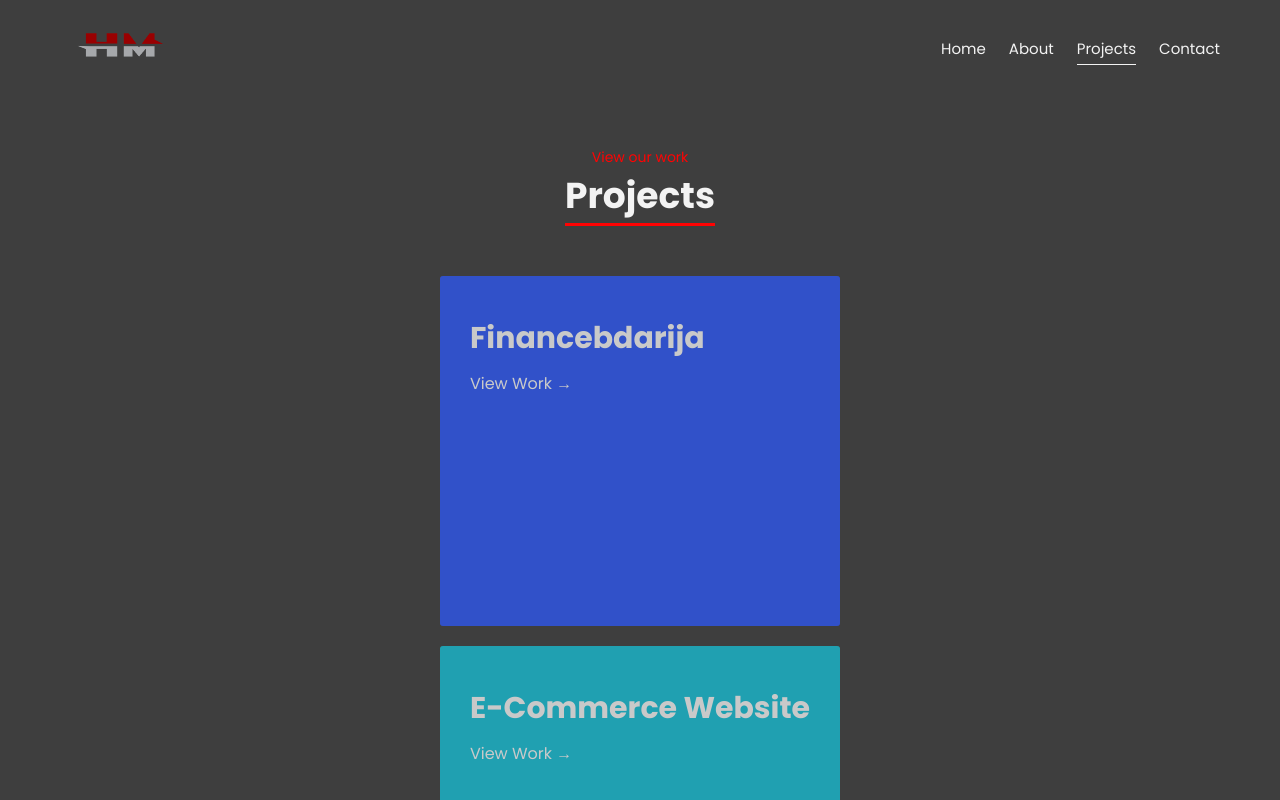
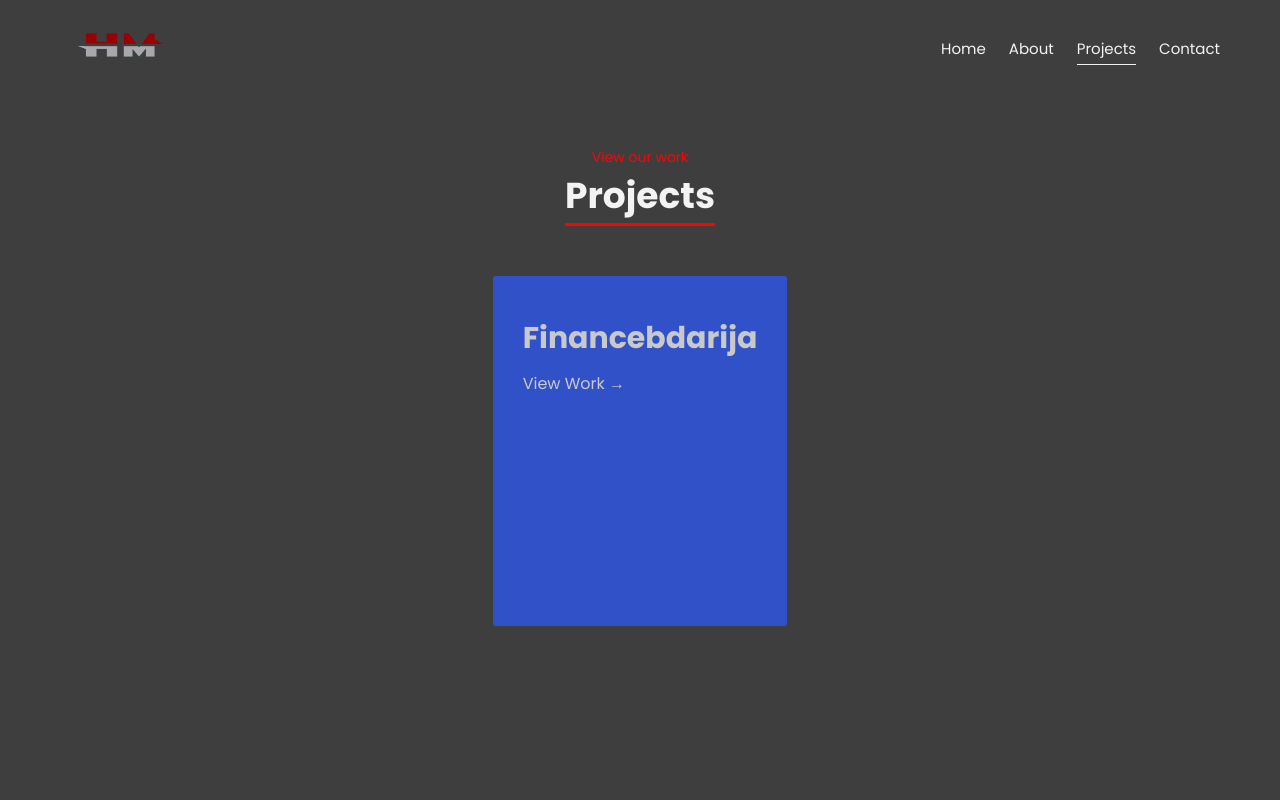
Before and after one commit to hmweb77/portfolio, a React (Create React App) app: page /projects in a window 1280 px wide. Shown: the top 800 px of the page. Built offline with nearby package versions, Linux system fonts and the light colour scheme.

Commit message:
excluding one project

```diff
--- a/src/pages/project/ProjectsData.json
+++ b/src/pages/project/ProjectsData.json
@@ -15,16 +15,7 @@
     "deployed": "https://financebdarija.co",
     "bgcolor": "#3e67ff",
     "id": "0"
-  },
-  {
-    "title": "E-Commerce Website",
-    "description": "A fully responsive e-commerce website, built with React, Redux Toolkit & React Router.",
-    "image": "src",
-    "tags": ["React", "TypeScript", "Redux Toolkit", "MUI"],
-
-    "deployed": "https://norrinradd8.github.io/bike_buddy/",
-    "bgcolor": "#29cbe0",
-    "id": "1"
   }
 
+
 ]
```
Also changed, not shown: src/pages/project/Projects.js (+11 -0 lines).
